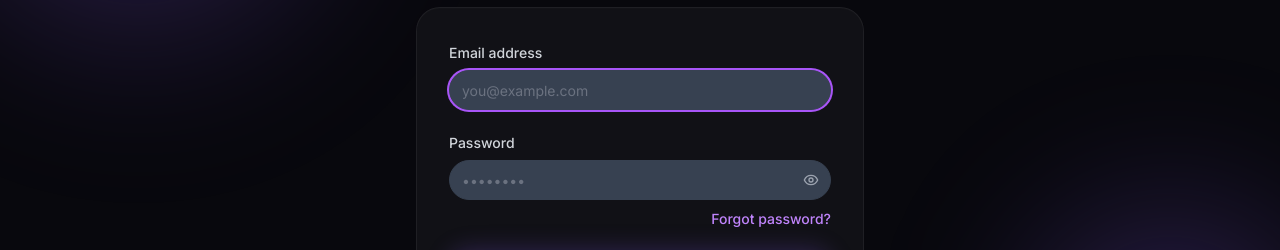
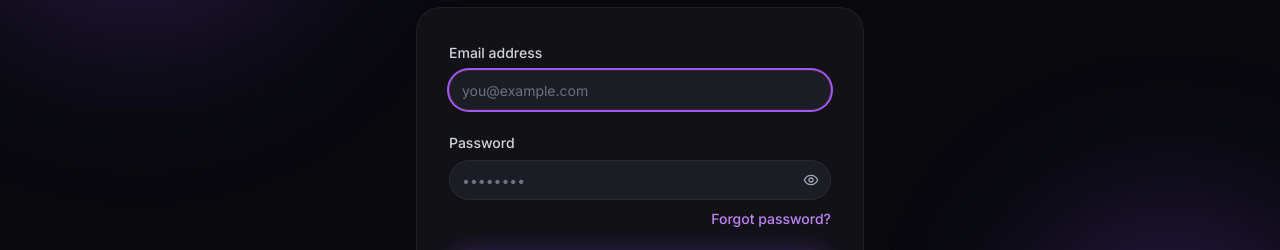
Before and after one commit to Mailzeon/Frontend, a Next.js app: page /login in a window 1280 px wide. Shown: the part 233-483 px from the top of the page. Built offline with nearby package versions, Linux system fonts and the light colour scheme; no server answers.

Commit message:
Update input.tsx

```diff
--- a/components/ui/input.tsx
+++ b/components/ui/input.tsx
@@ -8,7 +8,7 @@ const Input = React.forwardRef<HTMLInputElement, InputProps>(
     <input
       type={type}
       className={cn(
-        'flex h-10 w-full rounded-xl border border-[#374151] bg-[#374151] px-3 py-2 text-sm text-white',
+        'flex h-10 w-full rounded-xl border border-white/[0.06] bg-[#1C1C24] px-3 py-2 text-sm text-white',
         'placeholder:text-gray-500 focus-visible:outline-none focus-visible:ring-2 focus-visible:ring-purple-500',
         'disabled:cursor-not-allowed disabled:opacity-50 transition-colors',
         className
```
